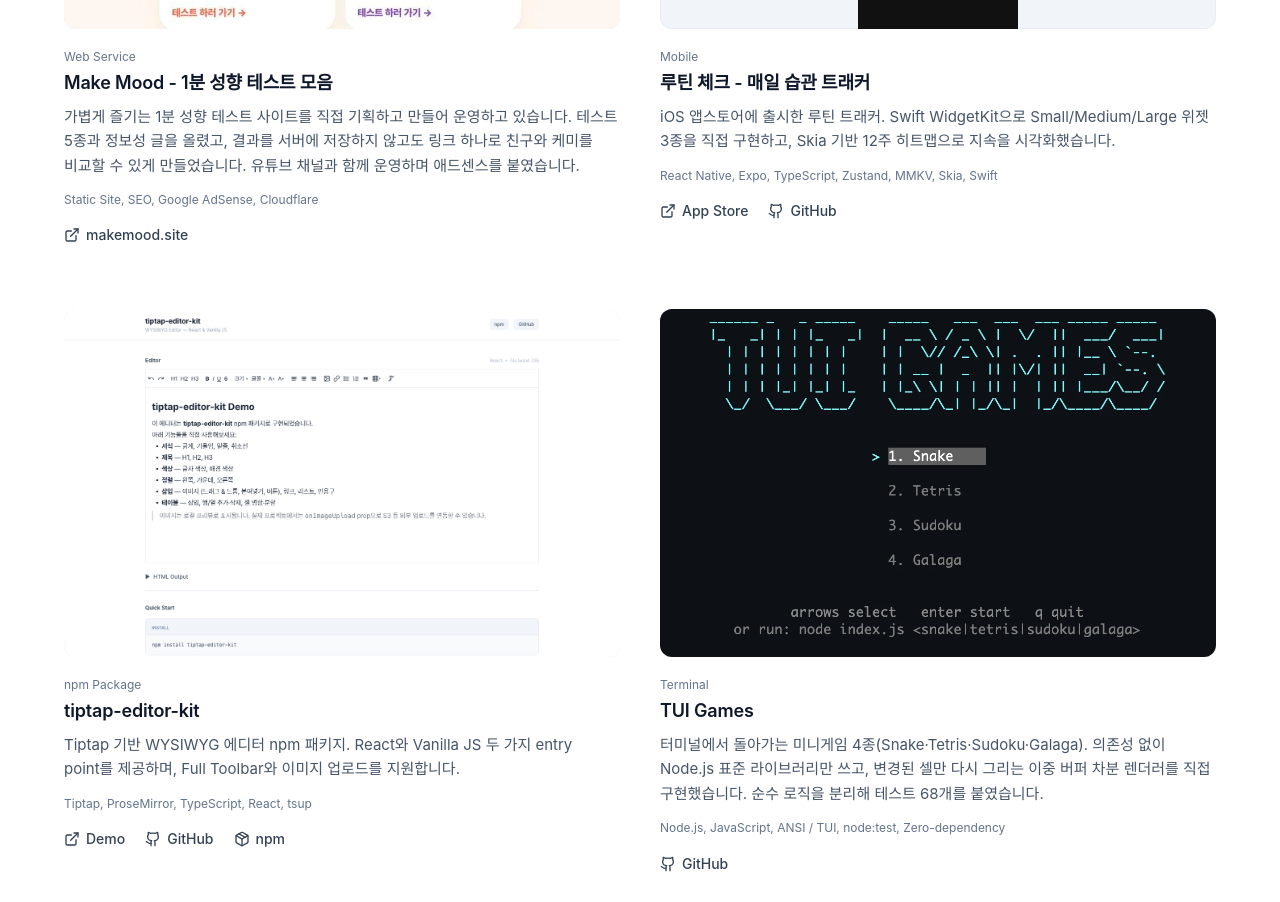
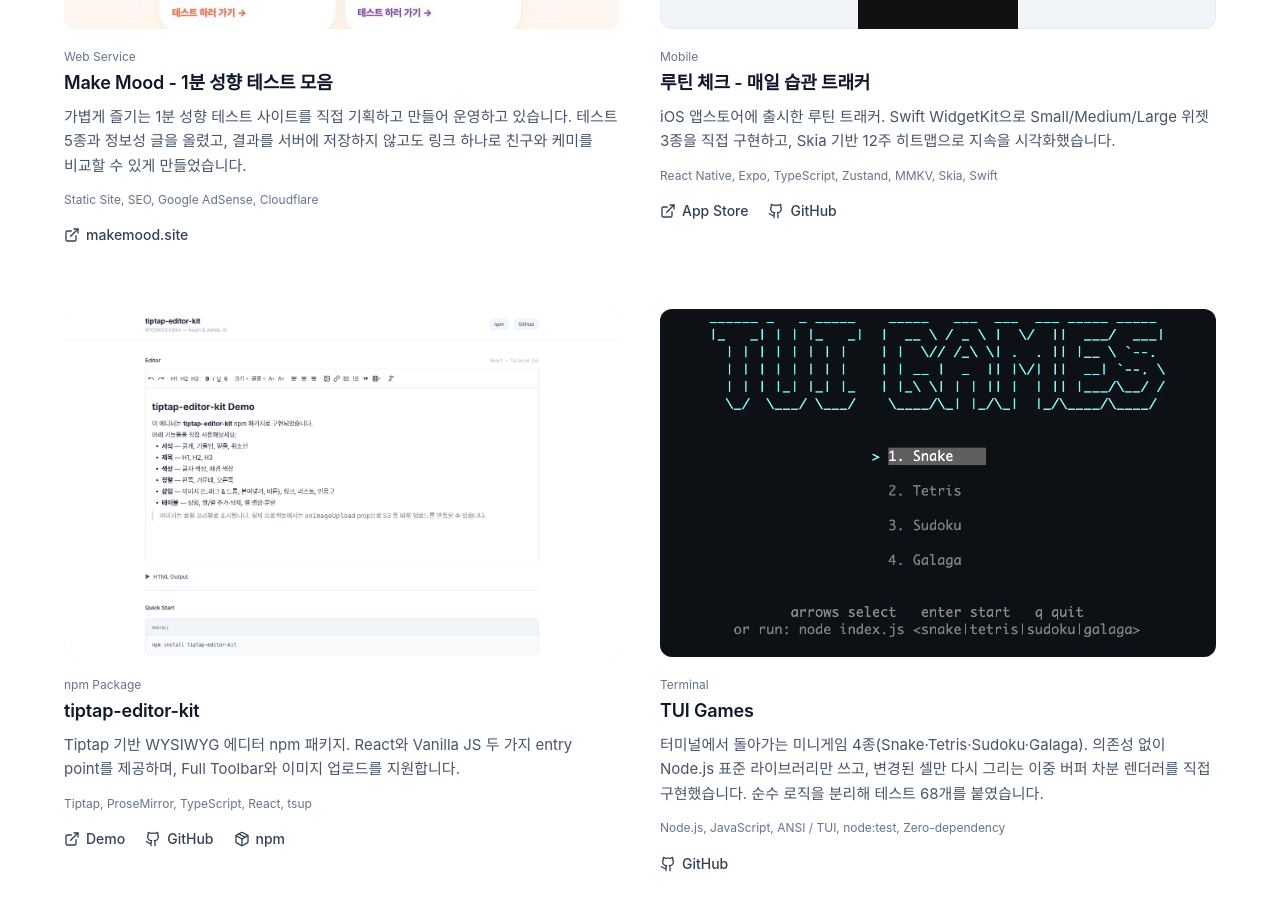
Before and after one commit to WhyBusyy/portfolio, a Next.js app: page / in a window 1280 px wide. Shown: the part 7340-8242 px from the top of the page. Built offline with nearby package versions, Linux system fonts and the light colour scheme; a web font is replaced by a local one.

Commit message:
copy: Make Mood 설명에서 유튜브·애드센스 문장 제거

```diff
--- a/src/components/SideProjects.tsx
+++ b/src/components/SideProjects.tsx
@@ -28,7 +28,7 @@ const sideProjects: SideProject[] = [
   {
     title: "Make Mood - 1분 성향 테스트 모음",
     description:
-      "가볍게 즐기는 1분 성향 테스트 사이트를 직접 기획하고 만들어 운영하고 있습니다. 테스트 5종과 정보성 글을 올렸고, 결과를 서버에 저장하지 않고도 링크 하나로 친구와 케미를 비교할 수 있게 만들었습니다. 유튜브 채널과 함께 운영하며 애드센스를 붙였습니다.",
+      "가볍게 즐기는 1분 성향 테스트 사이트를 직접 기획하고 만들어 운영하고 있습니다. 테스트 5종과 정보성 글을 올렸고, 결과를 서버에 저장하지 않고도 링크 하나로 친구와 케미를 비교할 수 있게 만들었습니다.",
     techStack: ["Static Site", "SEO", "Google AdSense", "Cloudflare"],
     github: null,
     demo: "https://makemood.site",
```
